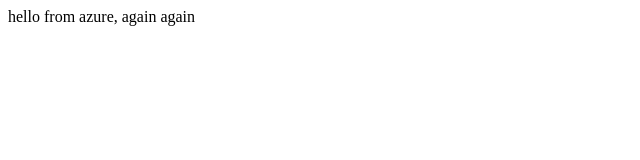
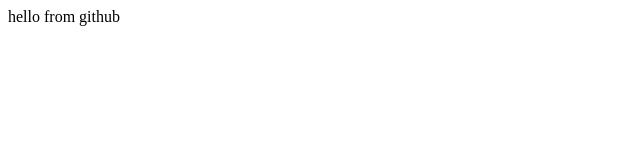
Before and after one commit to GregoryJ/WebApplication1, a plain HTML site: page WebApplication1/index.html in a window 1280 px wide. Shown: the whole page, without its empty margins (0-640 px from the left). Drawn offline with Linux system fonts and the light colour scheme.

Commit message:
Changed hello message

```diff
--- a/WebApplication1/index.html
+++ b/WebApplication1/index.html
@@ -5,6 +5,6 @@
     <title></title>
 </head>
 <body>
-    hello from azure, again again
+    hello from github
 </body>
 </html>
```
